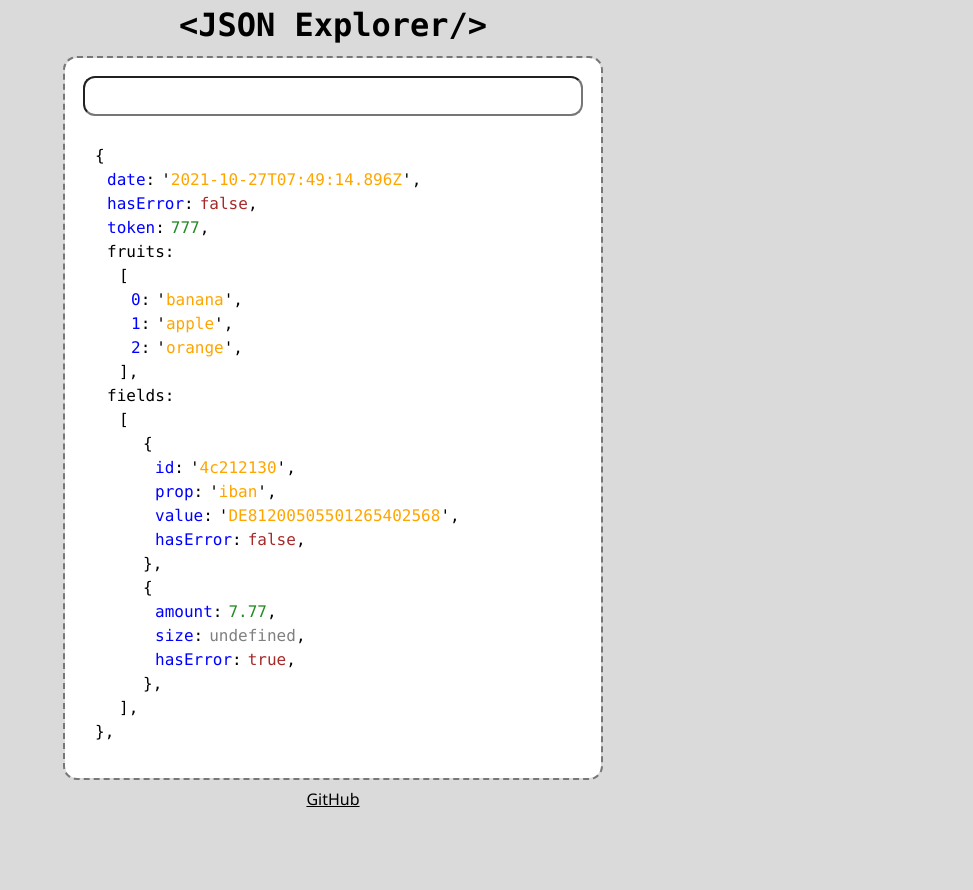
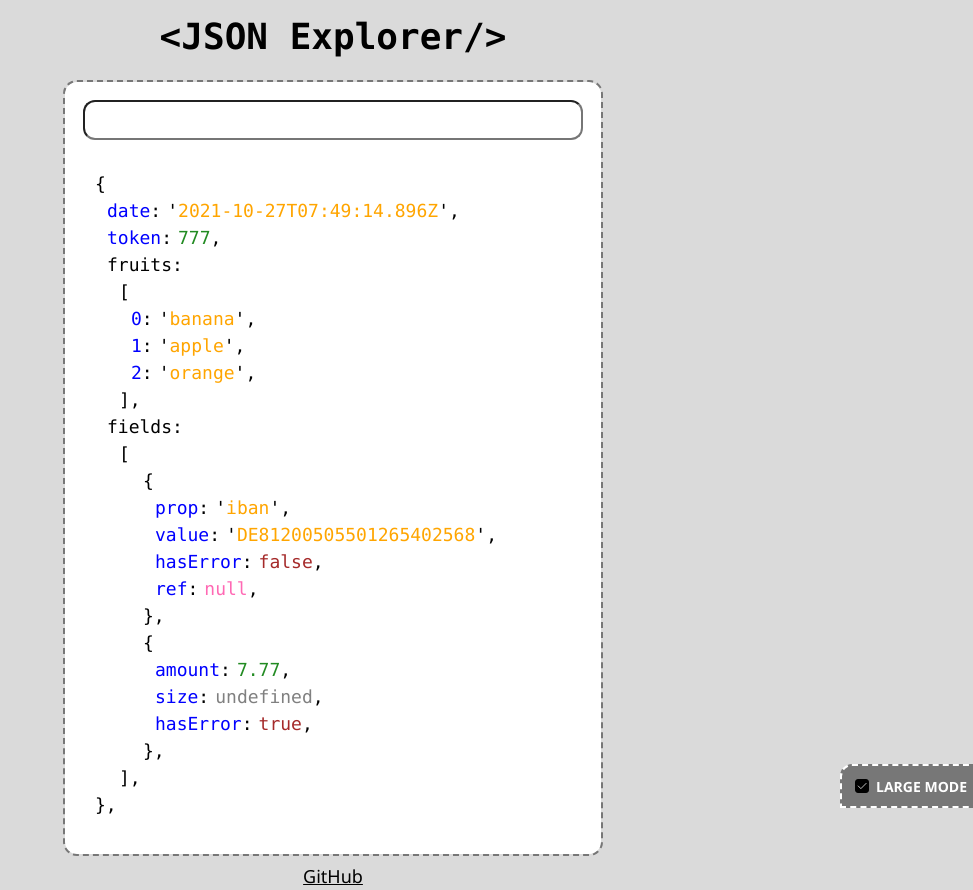
Before and after one commit to fer-nando-machado/react-json-explorer, a React (Vite) app: page / in a window 1280 px wide. Shown: the whole page, without its empty margins (307-1280 px from the left). Before the commit the page ends 811 px from the top, so only its background shows below. Built offline with nearby package versions, Linux system fonts and the light colour scheme.

Commit message:
integrates custom-checkbox with demo app

```diff
--- a/src/App.scss
+++ b/src/App.scss
@@ -6,8 +6,12 @@
   justify-content: center;
   gap: 9px;
 
+  &.large-mode {
+    font-size: large;
+  }
+
   h1 {
-    margin: 0;
+    margin: 9px;
   }
 
   a {
@@ -25,4 +29,24 @@
     max-width: 500px;
     width: 80vw;
   }
+
+  .large-mode {
+    position: fixed;
+    height: 20px;
+    padding: 10px;
+    font-size: 14px;
+    text-transform: uppercase;
+    font-weight: bold;
+    color: white;
+    border: 2px dashed white;
+    background-color: #777777;
+    border-radius: 12px 0 0 0;
+    bottom: -8px;
+    right: -6px;
+    -webkit-user-select: none;
+    -moz-user-select: none;
+    -ms-user-select: none;
+    user-select: none;
+    cursor: pointer;
+  }
 }
--- a/src/App.tsx
+++ b/src/App.tsx
@@ -1,17 +1,18 @@
+import { useState } from "react";
 import "./App.scss";
+import "./CustomCheckbox.js";
 import JSONExplorer from "./JSONExplorer";
 
 const data = {
   date: "2021-10-27T07:49:14.896Z",
-  hasError: false,
   token: 777,
   fruits: ["banana", "apple", "orange"],
   fields: [
     {
-      id: "4c212130",
       prop: "iban",
       value: "DE81200505501265402568",
       hasError: false,
+      ref: null,
     },
     {
       amount: 7.77,
@@ -22,8 +23,13 @@ const data = {
 };
 
 function App() {
+  const [isLargeMode, setLargeMode] = useState(true);
+  const onClick = () => {
+    setLargeMode(!isLargeMode);
+  };
+
   return (
-    <div className="App">
+    <div className={`App ${isLargeMode ? "large-mode" : ""}`}>
       <h1>
         <code>{"<JSON Explorer/>"}</code>
       </h1>
@@ -33,6 +39,10 @@ function App() {
       <a href="https://github.com/fer-nando-machado/react-json-explorer">
         GitHub
       </a>
+      <div className="large-mode" onClick={onClick}>
+        <custom-checkbox checked={isLargeMode} />
+        <label>Large Mode</label>
+      </div>
     </div>
   );
 }
--- a/src/JSONExplorer.tsx
+++ b/src/JSONExplorer.tsx
@@ -114,7 +114,7 @@ const JSONExplorer: React.FC<JSONExplorerProps> = ({ data }) => {
 
   return (
     <div className="json-explorer">
-      <input type="text" value={property} onChange={onChange}></input>
+      <input type="text" value={property} onChange={onChange} />
       <label>{value}</label>
       {dataTree}
     </div>
```
